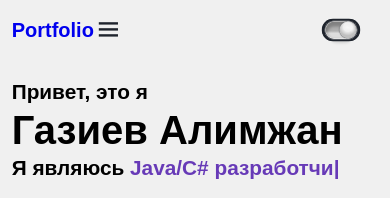
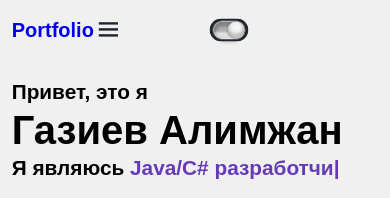
Before and after one commit to Alimfor/Portfolio, a plain HTML site: page index.html in a window 390 px wide. Both pictures are taken after a click on the checkbox 227 px from the left and 30 px from the top of the page. Shown: the top 198 px of the page. Drawn offline with nearby package versions, Linux system fonts and the light colour scheme.

Commit message:
changed css row

```diff
--- a/css/lightStyle.css
+++ b/css/lightStyle.css
@@ -496,7 +496,7 @@ span {
 @media (max-width: 1300px) {
     .navbarAndSwitch {
         width: 70%;
-        justify-content: space-around;
+        justify-content: space-evenly;
     }
 }
 
@@ -543,7 +543,7 @@ span {
 
     .navbarAndSwitch {
         width: 70%;
-        justify-content: flex-end;
+        justify-content: space-around;
     }
 
     .navbarAndSwitch .switch {
```
